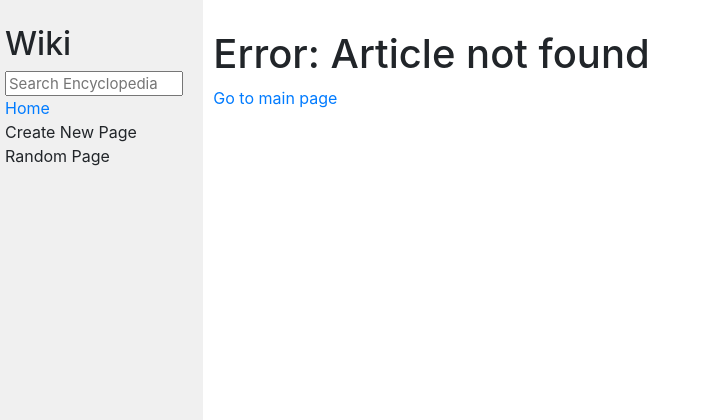
After one commit to Kematin/CS50-course, a Django app: page /wiki/1 in a window 1280 px wide. The commit adds this page. Shown: the top 420 px of the page, without its empty margins (0-705 px from the left). Run offline with Django 4.2, Linux system fonts and the light colour scheme; some libraries are stand-ins or nearby versions.

Commit message:
create routes to articles, create exception Template not exist error, made the names of the articles links to these very articles

```diff
--- a/PROJECTS/Wiki/wiki/encyclopedia/templates/encyclopedia/index.html
+++ b/PROJECTS/Wiki/wiki/encyclopedia/templates/encyclopedia/index.html
@@ -9,7 +9,7 @@
 
     <ul>
         {% for entry in entries %}
-            <li>{{ entry }}</li>
+        <li><a href="/wiki/{{ entry }}">{{ entry }}</a></li>
         {% endfor %}
     </ul>
 
--- /dev/null
+++ b/PROJECTS/Wiki/wiki/encyclopedia/templates/error/article_not_found.html
@@ -0,0 +1,10 @@
+{% extends "encyclopedia/layout.html" %}
+
+{% block title %}
+    Encyclopedia
+{% endblock %}
+
+{% block body %}
+    <h1>Error: Article not found</h1>
+    <p><a href="{% url 'index' %}">Go to main page</a></p>
+{% endblock %}
--- a/PROJECTS/Wiki/wiki/encyclopedia/urls.py
+++ b/PROJECTS/Wiki/wiki/encyclopedia/urls.py
@@ -1,7 +1,11 @@
 from django.urls import path
 
 from . import views
+from . import util
+list_entries = util.list_entries()
 
 urlpatterns = [
-    path("", views.index, name="index")
+    path("", views.index, name="index"),
+    path("wiki/<str:article>", views.open_article_page, name="article"),
+    path("wiki/", views.index, name="wiki"),
 ]
--- a/PROJECTS/Wiki/wiki/encyclopedia/views.py
+++ b/PROJECTS/Wiki/wiki/encyclopedia/views.py
@@ -1,10 +1,24 @@
 from django.shortcuts import render
+from django.template.exceptions import TemplateDoesNotExist
 
 from . import util
+list_entries = util.list_entries()
 
 
 def index(request):
-    # util.convert_and_save_html('Django')
+    # util.convert_and_save_html('Mirimo')
     return render(request, "encyclopedia/index.html", {
-        "entries": util.list_entries()
+        "entries": list_entries
     })
+
+def open_article_page(request, article):
+    if article in list_entries:
+        try:
+            return render(request, f"entries_html/{article}.html")
+        except TemplateDoesNotExist:
+            print(f"[!] Article {article} not found")
+            return render(request, f"error/article_not_found.html")
+
+    else:
+        print(f"[!] Article {article} not found")
+        return render(request, f"error/article_not_found.html")
```
Also changed, not shown: PROJECTS/Wiki/wiki/db.sqlite3.
